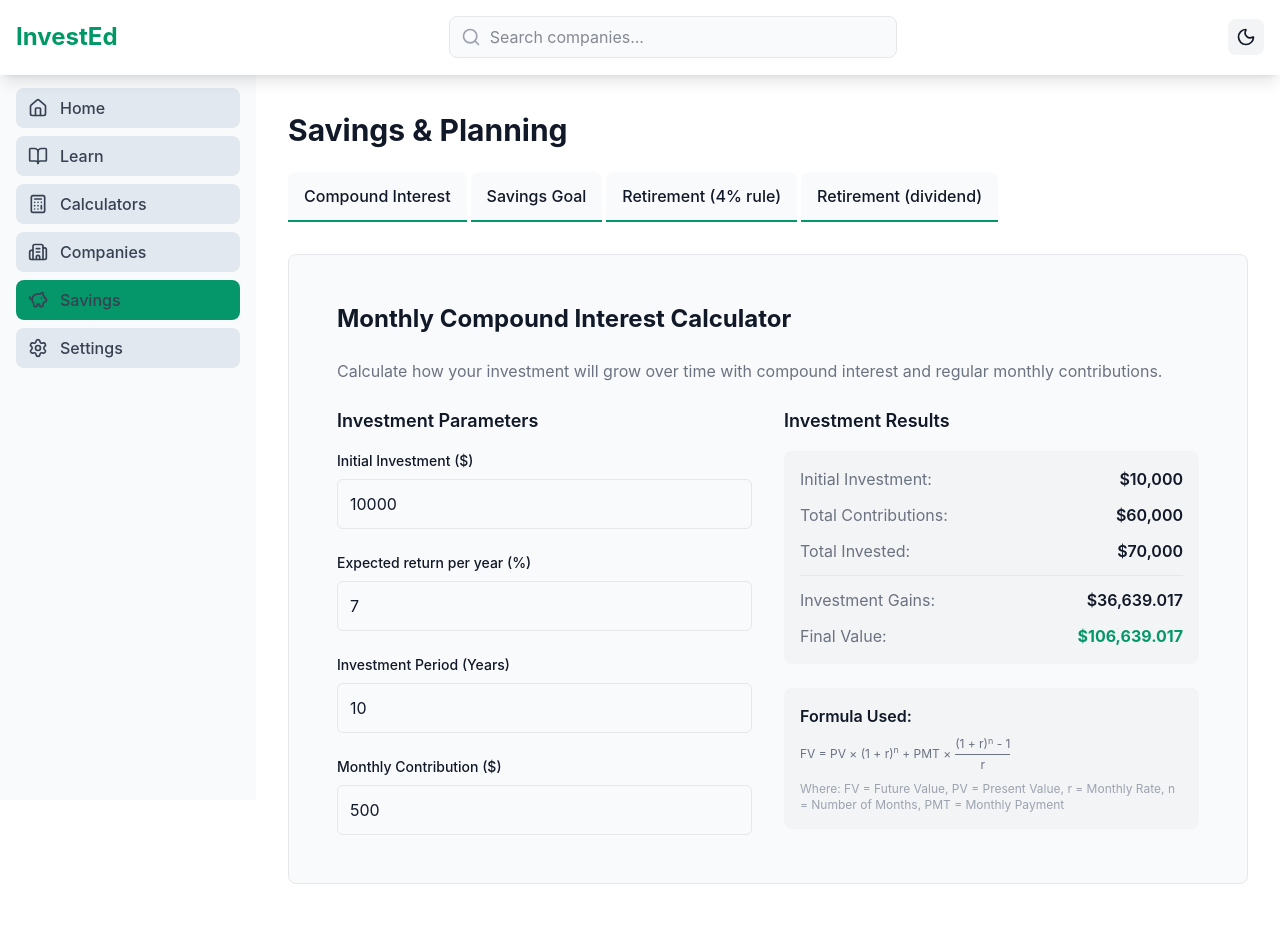
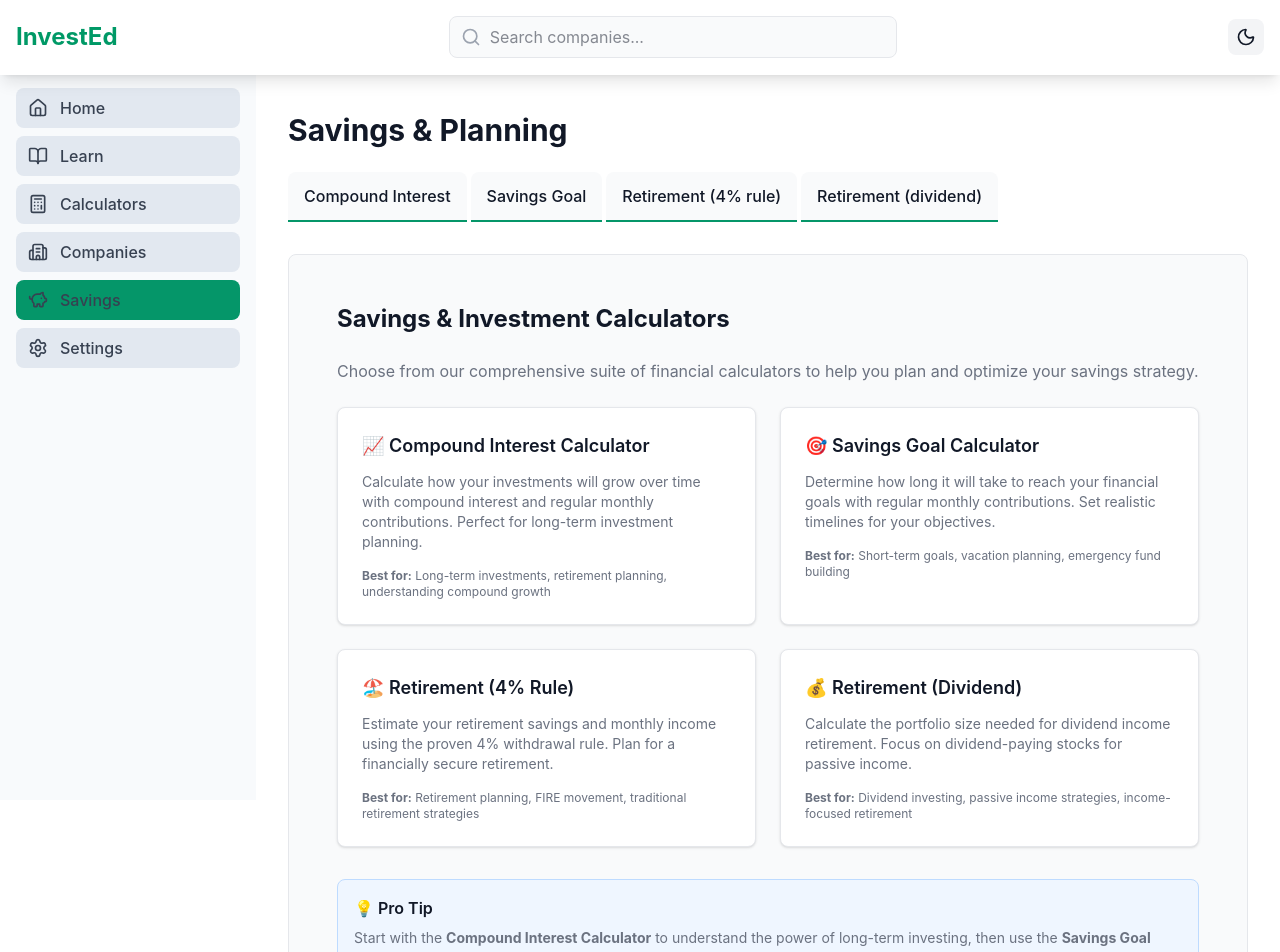
Before and after one commit to samuel-kar/invest-ed, a React (Vite) app in the folder frontend/: page /savings in a window 1280 px wide. Shown: the top 952 px of the page. Before the commit the page ends 916 px from the top, so only its background shows below. Built offline with nearby package versions, Linux system fonts and the light colour scheme.

Commit message:
add educational content to savings

```diff
--- a/frontend/src/routes/savings/index.tsx
+++ b/frontend/src/routes/savings/index.tsx
@@ -13,14 +13,113 @@ function CompoundInterestPage() {
           className="text-2xl font-bold mb-6"
           style={{ color: 'var(--text-primary)' }}
         >
-          Monthly Compound Interest Calculator
+          Savings & Investment Calculators
         </h2>
         <p className="mb-6" style={{ color: 'var(--text-secondary)' }}>
-          Calculate how your investment will grow over time with compound
-          interest and regular monthly contributions.
+          Choose from our comprehensive suite of financial calculators to help
+          you plan and optimize your savings strategy.
         </p>
 
-        <CompoundInterestContainer />
+        <div className="grid grid-cols-1 md:grid-cols-2 gap-6">
+          <div className="bg-white dark:bg-gray-800 p-6 rounded-lg shadow-sm border border-gray-200 dark:border-gray-700">
+            <h3
+              className="text-lg font-semibold mb-3"
+              style={{ color: 'var(--text-primary)' }}
+            >
+              📈 Compound Interest Calculator
+            </h3>
+            <p
+              className="text-sm mb-4"
+              style={{ color: 'var(--text-secondary)' }}
+            >
+              Calculate how your investments will grow over time with compound
+              interest and regular monthly contributions. Perfect for long-term
+              investment planning.
+            </p>
+            <div className="text-xs" style={{ color: 'var(--text-secondary)' }}>
+              <strong>Best for:</strong> Long-term investments, retirement
+              planning, understanding compound growth
+            </div>
+          </div>
+
+          <div className="bg-white dark:bg-gray-800 p-6 rounded-lg shadow-sm border border-gray-200 dark:border-gray-700">
+            <h3
+              className="text-lg font-semibold mb-3"
+              style={{ color: 'var(--text-primary)' }}
+            >
+              🎯 Savings Goal Calculator
+            </h3>
+            <p
+              className="text-sm mb-4"
+              style={{ color: 'var(--text-secondary)' }}
+            >
+              Determine how long it will take to reach your financial goals with
+              regular monthly contributions. Set realistic timelines for your
+              objectives.
+            </p>
+            <div className="text-xs" style={{ color: 'var(--text-secondary)' }}>
+              <strong>Best for:</strong> Short-term goals, vacation planning,
+              emergency fund building
+            </div>
+          </div>
+
+          <div className="bg-white dark:bg-gray-800 p-6 rounded-lg shadow-sm border border-gray-200 dark:border-gray-700">
+            <h3
+              className="text-lg font-semibold mb-3"
+              style={{ color: 'var(--text-primary)' }}
+            >
+              🏖️ Retirement (4% Rule)
+            </h3>
+            <p
+              className="text-sm mb-4"
+              style={{ color: 'var(--text-secondary)' }}
+            >
+              Estimate your retirement savings and monthly income using the
+              proven 4% withdrawal rule. Plan for a financially secure
+              retirement.
+            </p>
+            <div className="text-xs" style={{ color: 'var(--text-secondary)' }}>
+              <strong>Best for:</strong> Retirement planning, FIRE movement,
+              traditional retirement strategies
+            </div>
+          </div>
+
+          <div className="bg-white dark:bg-gray-800 p-6 rounded-lg shadow-sm border border-gray-200 dark:border-gray-700">
+            <h3
+              className="text-lg font-semibold mb-3"
+              style={{ color: 'var(--text-primary)' }}
+            >
+              💰 Retirement (Dividend)
+            </h3>
+            <p
+              className="text-sm mb-4"
+              style={{ color: 'var(--text-secondary)' }}
+            >
+              Calculate the portfolio size needed for dividend income
+              retirement. Focus on dividend-paying stocks for passive income.
+            </p>
+            <div className="text-xs" style={{ color: 'var(--text-secondary)' }}>
+              <strong>Best for:</strong> Dividend investing, passive income
+              strategies, income-focused retirement
+            </div>
+          </div>
+        </div>
+
+        <div className="mt-8 p-4 bg-blue-50 dark:bg-blue-900/20 rounded-lg border border-blue-200 dark:border-blue-800">
+          <h4
+            className="font-semibold mb-2"
+            style={{ color: 'var(--text-primary)' }}
+          >
+            💡 Pro Tip
+          </h4>
+          <p className="text-sm" style={{ color: 'var(--text-secondary)' }}>
+            Start with the <strong>Compound Interest Calculator</strong> to
+            understand the power of long-term investing, then use the{' '}
+            <strong>Savings Goal Calculator</strong> to set specific targets.
+            For retirement planning, compare both the 4% rule and dividend
+            strategies to find what works best for your situation.
+          </p>
+        </div>
       </div>
     </div>
   )
```
